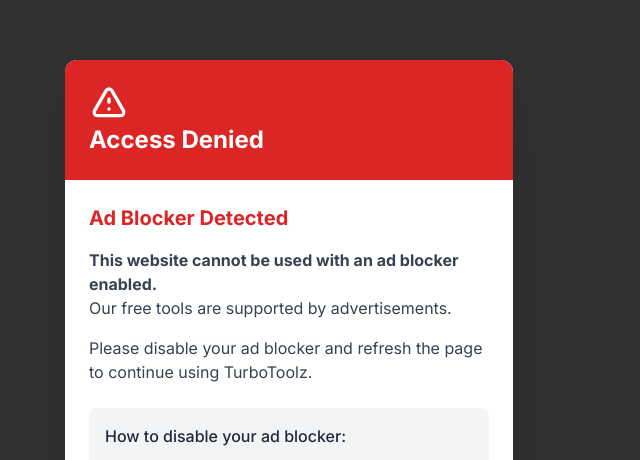
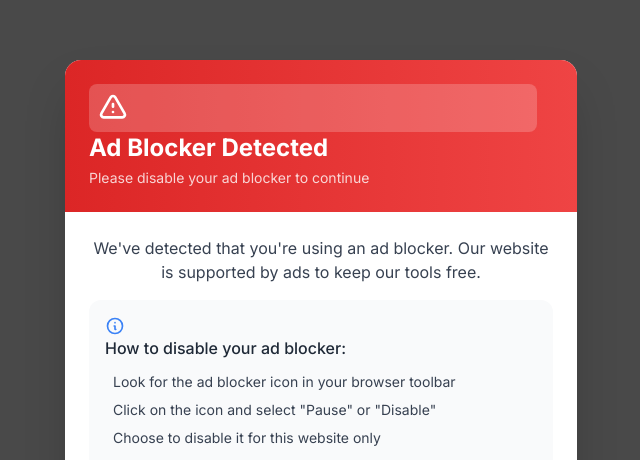
Before and after one commit to el4abdu/turbotoolz, a Next.js app: page / in a window 1280 px wide. Shown: the part 340-800 px from the top of the page, without its empty margins (575-1215 px from the left). Built offline with nearby package versions, Linux system fonts and the light colour scheme.

Commit message:
Improve ad blocker detection with user-friendly UI and option to continue

```diff
--- a/src/app/globals.css
+++ b/src/app/globals.css
@@ -64,20 +64,13 @@
   @apply bg-primary/60 rounded-full hover:bg-primary transition-colors;
 }
 
-/* Ad Blocker Modal - always visible */
+/* Ad Blocker Modal - always visible but less aggressive */
 .adblock-modal {
   display: block !important;
   visibility: visible !important;
   opacity: 1 !important;
-  position: fixed !important;
   z-index: 9999 !important;
-  top: 0 !important;
-  left: 0 !important;
-  right: 0 !important;
-  bottom: 0 !important;
-  width: 100% !important;
-  height: 100% !important;
-  pointer-events: auto !important;
+  position: relative !important;
 }
 
 .adblock-modal * {
--- a/src/components/AdBlockDetector.tsx
+++ b/src/components/AdBlockDetector.tsx
@@ -7,13 +7,24 @@
 declare global {
   interface Window {
     adBlockDetected?: boolean;
+    adBlockChecked?: boolean;
   }
 }
 
 const AdBlockDetector = () => {
   const [adBlockDetected, setAdBlockDetected] = useState(false);
+  const [showModal, setShowModal] = useState(false);
+  const [hasChecked, setHasChecked] = useState(false);
 
   useEffect(() => {
+    // Check if localStorage is available
+    const hasLocalStorage = typeof window !== 'undefined' && window.localStorage;
+
+    // Check if user has previously dismissed the message
+    if (hasLocalStorage && localStorage.getItem('adBlockDismissed')) {
+      return;
+    }
+
     // Load the external detector script
     const script = document.createElement('script');
     script.src = '/adblock-detector.js';
@@ -22,22 +33,33 @@
 
     // Listen for the custom event from the detector script
     const handleDetection = () => {
-      if (window.adBlockDetected) {
+      if (window.adBlockDetected && window.adBlockChecked) {
         setAdBlockDetected(true);
+        setShowModal(true);
+        setHasChecked(true);
+      }
+    };
+
+    const handleNoDetection = () => {
+      if (!window.adBlockDetected && window.adBlockChecked) {
+        setAdBlockDetected(false);
+        setHasChecked(true);
       }
     };
 
     // Check after script has had time to run
     const timer = setTimeout(() => {
       handleDetection();
-    }, 500);
+    }, 1000);
 
-    // Also listen for custom event
+    // Also listen for custom events
     window.addEventListener('adBlockDetected', handleDetection);
+    window.addEventListener('adBlockNotDetected', handleNoDetection);
 
     return () => {
       clearTimeout(timer);
       window.removeEventListener('adBlockDetected', handleDetection);
+      window.removeEventListener('adBlockNotDetected', handleNoDetection);
       // Clean up script if component unmounts
       if (document.body.contains(script)) {
         document.body.removeChild(script);
@@ -45,10 +67,14 @@
     };
   }, []);
 
-  // No longer need to handle close or dismissal
-  // The modal will block the site until ad blocker is disabled
+  const handleCloseModal = () => {
+    setShowModal(false);
+    if (typeof window !== 'undefined') {
+      localStorage.setItem('adBlockDismissed', 'true');
+    }
+  };
 
-  return <AdBlockModal isOpen={adBlockDetected} />;
+  return <AdBlockModal isOpen={showModal} onClose={handleCloseModal} />;
 };
 
 export default AdBlockDetector;
--- a/src/components/AdBlockModal.tsx
+++ b/src/components/AdBlockModal.tsx
@@ -5,92 +5,101 @@
 
 interface AdBlockModalProps {
   isOpen: boolean;
+  onClose: () => void;
 }
 
-const AdBlockModal = ({ isOpen }: AdBlockModalProps) => {
-  // No close function anymore - user must disable ad blocker
-  const [countdown, setCountdown] = useState(5);
+const AdBlockModal = ({ isOpen, onClose }: AdBlockModalProps) => {
   const [refreshing, setRefreshing] = useState(false);
 
-  // Countdown timer to refresh page
-  useEffect(() => {
-    if (!isOpen || refreshing) return;
-
-    if (countdown > 0) {
-      const timer = setTimeout(() => {
-        setCountdown(countdown - 1);
-      }, 1000);
-      return () => clearTimeout(timer);
-    } else {
-      setRefreshing(true);
-      // Reload the page after countdown
-      window.location.reload();
-    }
-  }, [isOpen, countdown, refreshing]);
+  const handleRefresh = () => {
+    setRefreshing(true);
+    window.location.reload();
+  };
 
   return (
     <AnimatePresence>
       {isOpen && (
         <div className="adblock-modal">
-          {/* Full screen overlay - no way to click through */}
+          {/* Semi-transparent overlay */}
           <motion.div
             initial={{ opacity: 0 }}
             animate={{ opacity: 1 }}
             exit={{ opacity: 0 }}
-            className="fixed inset-0 bg-black/80 backdrop-blur-md z-[9999]"
+            className="fixed inset-0 bg-black/70 backdrop-blur-sm z-[9999]"
           />
 
           {/* Modal */}
           <motion.div
-            initial={{ scale: 0.9, opacity: 0 }}
-            animate={{ scale: 1, opacity: 1 }}
-            exit={{ scale: 0.9, opacity: 0 }}
-            transition={{ type: 'spring', damping: 20, stiffness: 300 }}
-            className="fixed top-1/2 left-1/2 transform -translate-x-1/2 -translate-y-1/2 w-full max-w-md bg-white dark:bg-gray-800 rounded-xl shadow-2xl z-[10000] overflow-hidden"
+            initial={{ scale: 0.9, opacity: 0, y: 20 }}
+            animate={{ scale: 1, opacity: 1, y: 0 }}
+            exit={{ scale: 0.9, opacity: 0, y: 20 }}
+            transition={{ type: 'spring', damping: 25, stiffness: 300 }}
+            className="fixed top-1/2 left-1/2 transform -translate-x-1/2 -translate-y-1/2 w-[95%] max-w-lg bg-white dark:bg-gray-800 rounded-2xl shadow-2xl z-[10000] overflow-hidden"
           >
             {/* Header */}
-            <div className="bg-red-600 dark:bg-red-700 p-6 text-white">
+            <div className="bg-gradient-to-r from-red-600 to-red-500 dark:from-red-700 dark:to-red-600 p-6 text-white">
               <div className="flex items-center">
-                <svg xmlns="http://www.w3.org/2000/svg" className="h-10 w-10 mr-3" fill="none" viewBox="0 0 24 24" stroke="currentColor">
-                  <path strokeLinecap="round" strokeLinejoin="round" strokeWidth={2} d="M12 9v2m0 4h.01m-6.938 4h13.856c1.54 0 2.502-1.667 1.732-3L13.732 4c-.77-1.333-2.694-1.333-3.464 0L3.34 16c-.77 1.333.192 3 1.732 3z" />
-                </svg>
-                <h2 className="text-2xl font-bold">Access Denied</h2>
+                <div className="bg-white/20 p-2 rounded-lg mr-4">
+                  <svg xmlns="http://www.w3.org/2000/svg" className="h-8 w-8" fill="none" viewBox="0 0 24 24" stroke="currentColor">
+                    <path strokeLinecap="round" strokeLinejoin="round" strokeWidth={2} d="M12 9v2m0 4h.01m-6.938 4h13.856c1.54 0 2.502-1.667 1.732-3L13.732 4c-.77-1.333-2.694-1.333-3.464 0L3.34 16c-.77 1.333.192 3 1.732 3z" />
+                  </svg>
+                </div>
+                <div>
+                  <h2 className="text-2xl font-bold">Ad Blocker Detected</h2>
+                  <p className="text-white/80 text-sm mt-1">Please disable your ad blocker to continue</p>
+                </div>
               </div>
             </div>
 
             {/* Content */}
             <div className="p-6">
-              <h3 className="text-xl font-bold text-red-600 dark:text-red-500 mb-4">
-                Ad Blocker Detected
-              </h3>
-
-              <p className="mb-4 text-gray-700 dark:text-gray-300">
-                <strong>This website cannot be used with an ad blocker enabled.</strong> Our free tools are supported by advertisements.
+              <p className="mb-4 text-gray-700 dark:text-gray-300 text-center">
+                We've detected that you're using an ad blocker. Our website is supported by ads to keep our tools free.
               </p>
 
-              <p className="mb-6 text-gray-700 dark:text-gray-300">
-                Please disable your ad blocker and refresh the page to continue using TurboToolz.
-              </p>
-
-              <div className="bg-gray-100 dark:bg-gray-700 p-4 rounded-lg mb-6">
-                <h4 className="font-medium text-gray-800 dark:text-gray-200 mb-2">How to disable your ad blocker:</h4>
-                <ol className="list-decimal list-inside text-gray-700 dark:text-gray-300 space-y-2">
+              <div className="bg-gray-50 dark:bg-gray-700/50 p-4 rounded-xl mb-6">
+                <h4 className="font-medium text-gray-800 dark:text-gray-200 mb-3 flex items-center">
+                  <svg xmlns="http://www.w3.org/2000/svg" className="h-5 w-5 mr-2 text-blue-500" fill="none" viewBox="0 0 24 24" stroke="currentColor">
+                    <path strokeLinecap="round" strokeLinejoin="round" strokeWidth={2} d="M13 16h-1v-4h-1m1-4h.01M21 12a9 9 0 11-18 0 9 9 0 0118 0z" />
+                  </svg>
+                  How to disable your ad blocker:
+                </h4>
+                <ol className="list-decimal list-inside text-gray-700 dark:text-gray-300 space-y-2 text-sm ml-2">
                   <li>Look for the ad blocker icon in your browser toolbar</li>
                   <li>Click on the icon and select "Pause" or "Disable"</li>
                   <li>Choose to disable it for this website only</li>
-                  <li>Refresh the page</li>
+                  <li>Click the "I've Disabled My Ad Blocker" button below</li>
                 </ol>
               </div>
 
-              <div className="text-center">
-                <p className="text-gray-700 dark:text-gray-300 mb-4">
-                  Page will automatically refresh in <span className="font-bold text-red-600 dark:text-red-500">{countdown}</span> seconds
-                </p>
+              <div className="flex flex-col sm:flex-row gap-3 justify-center">
                 <button
-                  onClick={() => window.location.reload()}
-                  className="px-6 py-2 bg-red-600 hover:bg-red-700 dark:bg-red-700 dark:hover:bg-red-800 text-white rounded-md transition-colors"
+                  onClick={onClose}
+                  className="px-4 py-2 bg-gray-200 hover:bg-gray-300 dark:bg-gray-700 dark:hover:bg-gray-600 rounded-lg transition-colors text-gray-800 dark:text-white font-medium"
                 >
-                  I've Disabled My Ad Blocker - Refresh Now
+                  Continue Anyway
+                </button>
+                <button
+                  onClick={handleRefresh}
+                  disabled={refreshing}
+                  className="px-4 py-2 bg-gradient-to-r from-green-500 to-emerald-500 hover:from-green-600 hover:to-emerald-600 text-white rounded-lg transition-colors font-medium flex items-center justify-center"
+                >
+                  {refreshing ? (
+                    <>
+                      <svg className="animate-spin -ml-1 mr-2 h-4 w-4 text-white" xmlns="http://www.w3.org/2000/svg" fill="none" viewBox="0 0 24 24">
+                        <circle className="opacity-25" cx="12" cy="12" r="10" stroke="currentColor" strokeWidth="4"></circle>
+                        <path className="opacity-75" fill="currentColor" d="M4 12a8 8 0 018-8V0C5.373 0 0 5.373 0 12h4zm2 5.291A7.962 7.962 0 014 12H0c0 3.042 1.135 5.824 3 7.938l3-2.647z"></path>
+                      </svg>
+                      Refreshing...
+                    </>
+                  ) : (
+                    <>
+                      <svg xmlns="http://www.w3.org/2000/svg" className="h-5 w-5 mr-1" fill="none" viewBox="0 0 24 24" stroke="currentColor">
+                        <path strokeLinecap="round" strokeLinejoin="round" strokeWidth={2} d="M4 4v5h.582m15.356 2A8.001 8.001 0 004.582 9m0 0H9m11 11v-5h-.581m0 0a8.003 8.003 0 01-15.357-2m15.357 2H15" />
+                      </svg>
+                      I've Disabled My Ad Blocker
+                    </>
+                  )}
                 </button>
               </div>
             </div>
```
Also changed, not shown: public/adblock-detector.js (+21 -1 lines), public/early-detector.js (+64 -20 lines).
